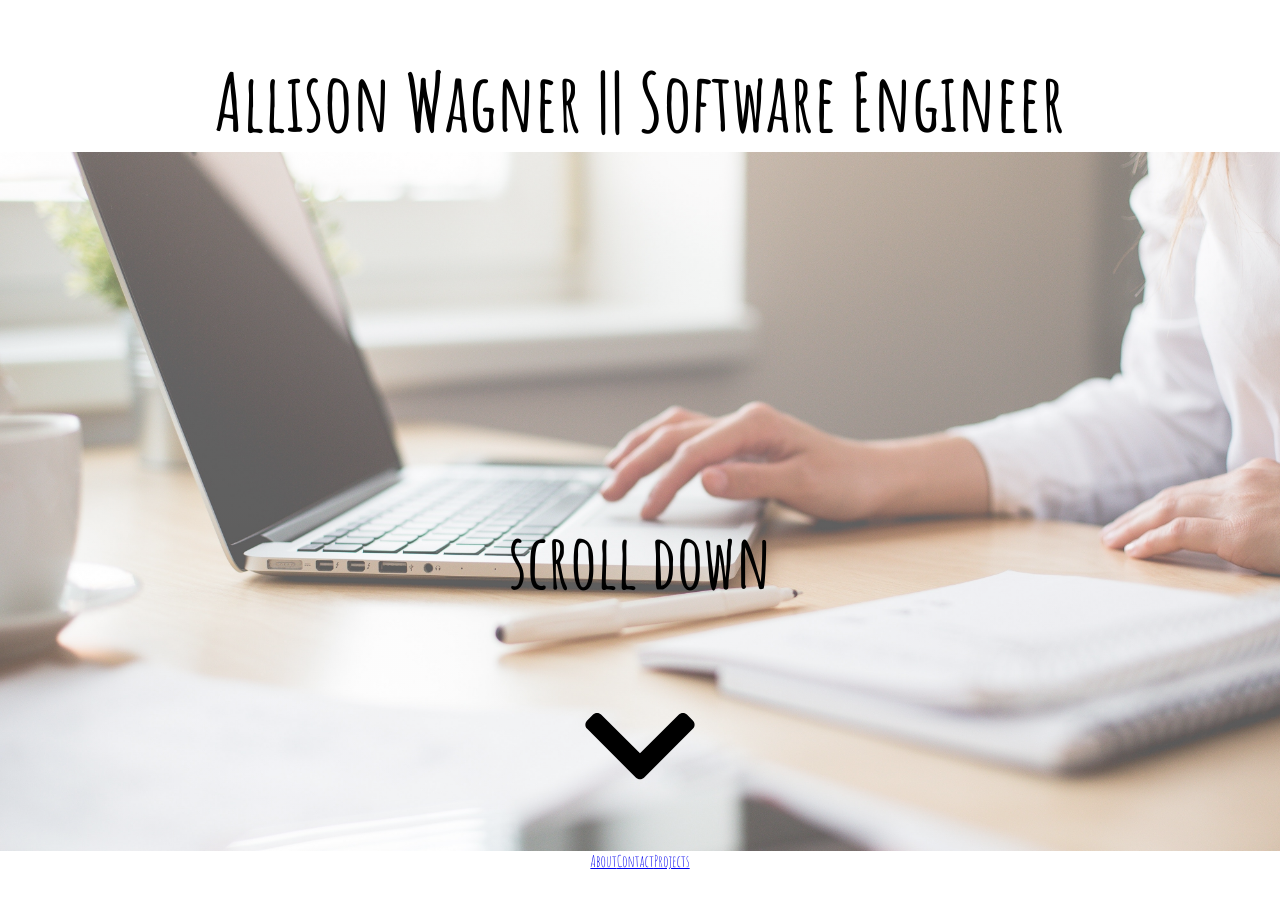
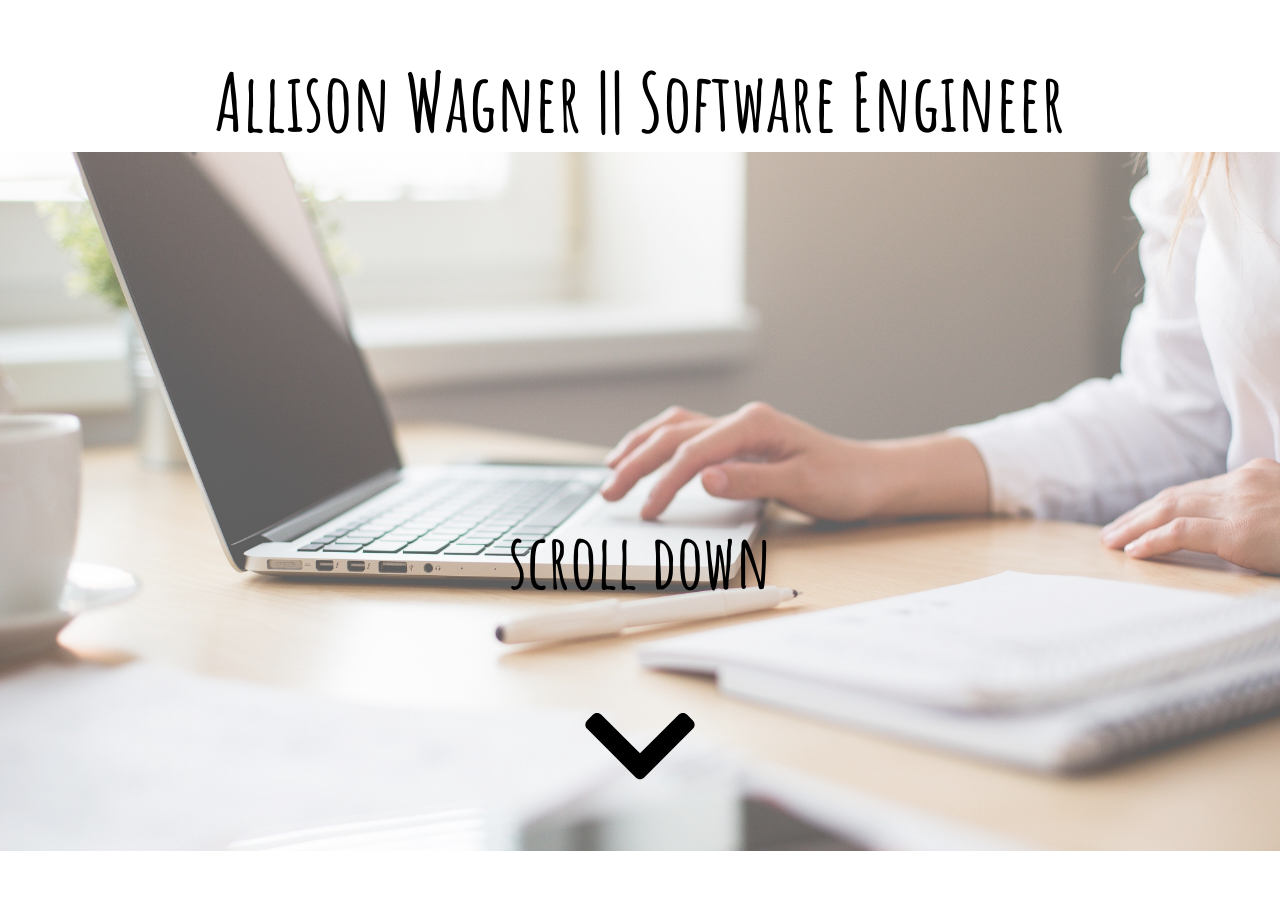
Before and after one commit to allisonjw/Allison-Wagner, a React (Create React App) app: page / in a window 1280 px wide. Shown: the top 900 px of the page. Built offline with nearby package versions, Linux system fonts and the light colour scheme.

Commit message:
Removed nabar out of App

```diff
--- a/src/App.js
+++ b/src/App.js
@@ -1,6 +1,5 @@
 import React from "react";
 import "./App.scss";
-import { Navbar } from "./Navbar/Navbar";
 import { About } from "./About/About";
 import { Contact } from "./Contact/Contact";
 import { Header } from "./Header/Header";
@@ -15,7 +14,6 @@ function App() {
   return (
     <main className="App">
         <Header />
-        <Navbar />
         <Fade bottom>
           <About />
         </Fade>
```
